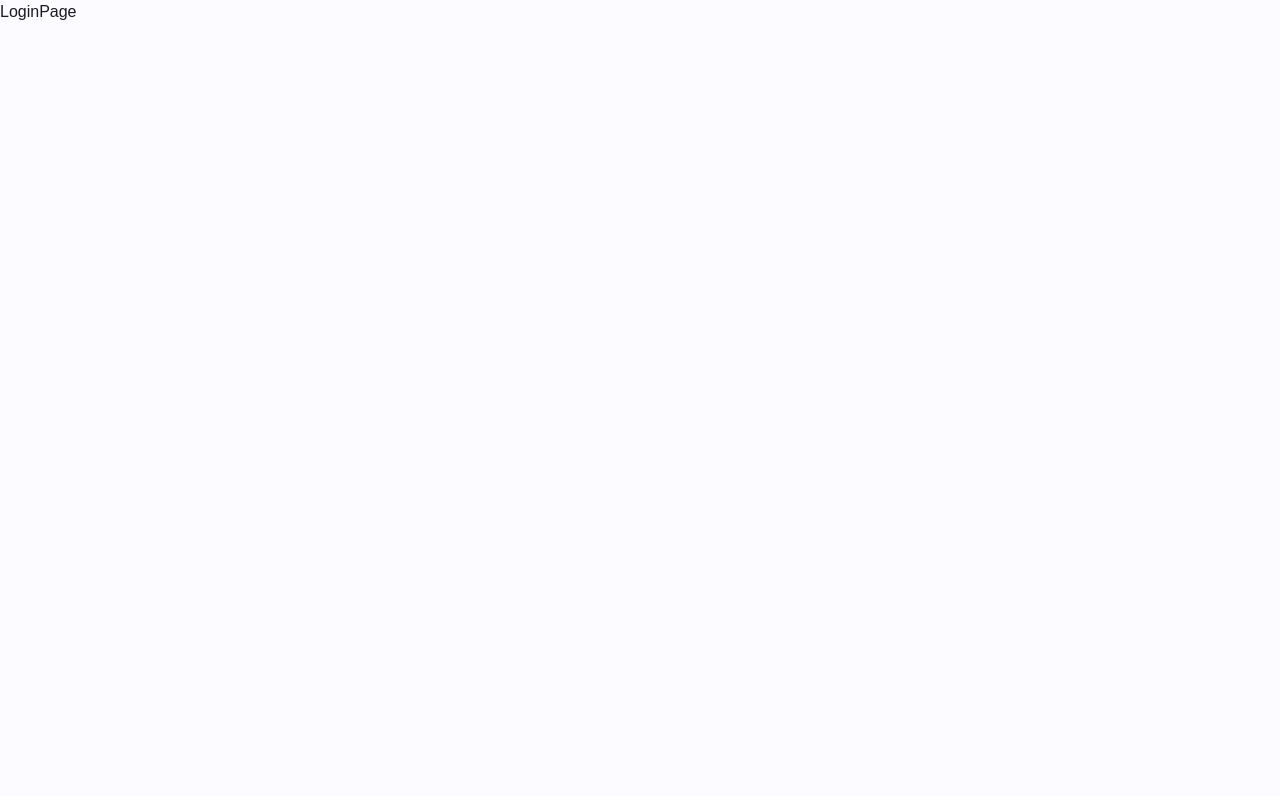
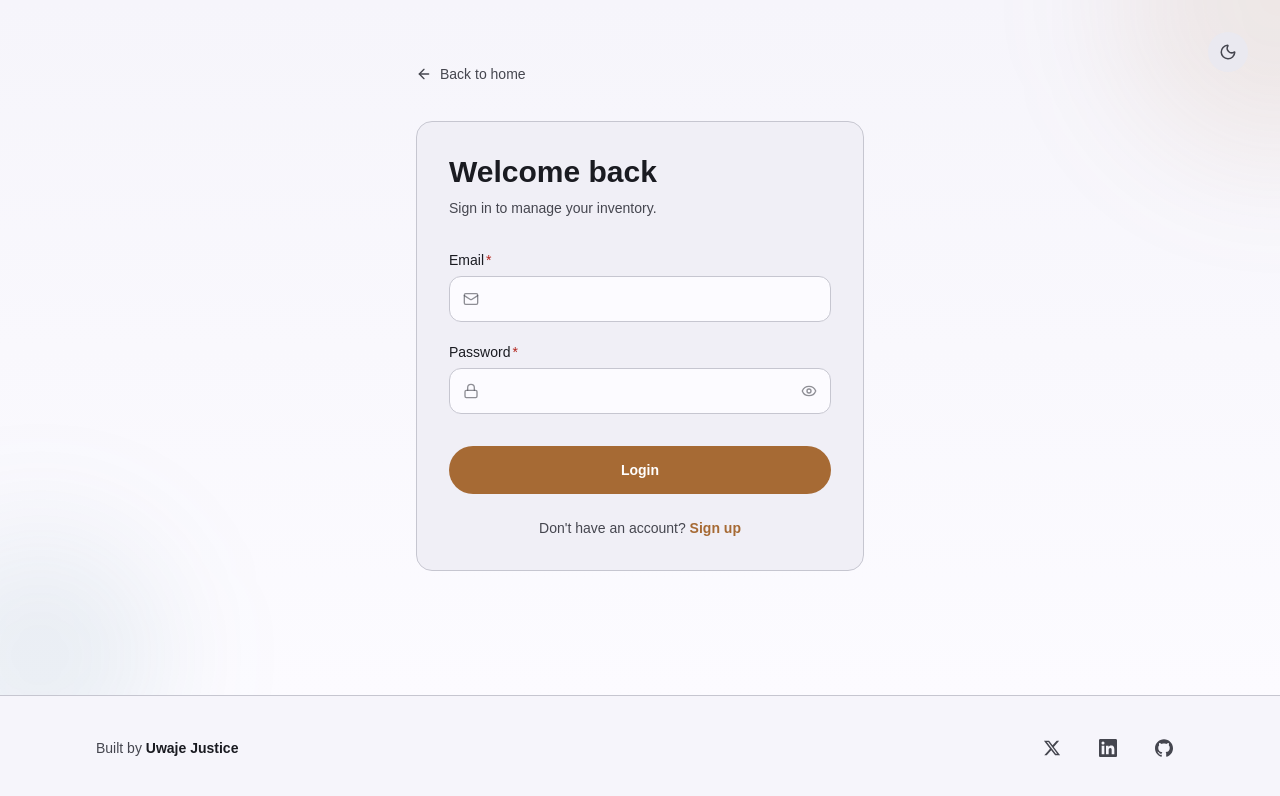
Before and after one commit to uwaje-justice/inventory-app-top, a React (Vite) app in the folder frontend/: page /login in a window 1280 px wide. Shown: the top 796 px of the page. Built offline with nearby package versions, Linux system fonts and the light colour scheme; no server answers.

Commit message:
feat: build login page with form validation, icons, password toggle, and footer

```diff
--- a/frontend/src/pages/LoginPage.jsx
+++ b/frontend/src/pages/LoginPage.jsx
@@ -1,4 +1,171 @@
-const LoginPage = () => {
-  return <div>LoginPage</div>;
-};
-export default LoginPage;
+import { useState } from "react";
+import { Link, useNavigate } from "react-router";
+import { Mail, Lock } from "lucide-react";
+import api from "../api/axios";
+import BackLink from "../components/BackLink";
+import ThemeToggle from "../components/ThemeToggle";
+import FormInput from "../components/FormInput";
+import Footer from "../components/Footer";
+
+const FIELDS = [
+  { name: "email", label: "Email", type: "email", autoComplete: "email", icon: Mail },
+  { name: "password", label: "Password", type: "password", autoComplete: "current-password", icon: Lock },
+];
+
+function validate(values) {
+  const errors = {};
+
+  if (!values.email.trim()) {
+    errors.email = "Email is required";
+  } else if (!/^[^\s@]+@[^\s@]+\.[^\s@]+$/.test(values.email)) {
+    errors.email = "Must be a valid email";
+  }
+
+  if (!values.password) {
+    errors.password = "Password is required";
+  }
+
+  return errors;
+}
+
+export default function LoginPage() {
+  const navigate = useNavigate();
+  const [values, setValues] = useState({ email: "", password: "" });
+  const [errors, setErrors] = useState({});
+  const [apiError, setApiError] = useState("");
+  const [loading, setLoading] = useState(false);
+
+  const handleChange = (e) => {
+    const { name, value } = e.target;
+    setValues((prev) => ({ ...prev, [name]: value }));
+    if (errors[name]) {
+      setErrors((prev) => {
+        const next = { ...prev };
+        delete next[name];
+        return next;
+      });
+    }
+    if (apiError) setApiError("");
+  };
+
+  const handleSubmit = async (e) => {
+    e.preventDefault();
+    setApiError("");
+
+    const validationErrors = validate(values);
+    if (Object.keys(validationErrors).length > 0) {
+      setErrors(validationErrors);
+      const firstErrorField = document.querySelector(
+        `[name="${Object.keys(validationErrors)[0]}"]`,
+      );
+      firstErrorField?.focus();
+      return;
+    }
+
+    setLoading(true);
+    try {
+      const { data } = await api.post("/api/auth/login", {
+        email: values.email.trim(),
+        password: values.password,
+      });
+
+      localStorage.setItem("motiv-token", data.token);
+      navigate("/dashboard");
+    } catch (err) {
+      const message =
+        err.response?.data?.message || "Invalid email or password.";
+      setApiError(message);
+    } finally {
+      setLoading(false);
+    }
+  };
+
+  return (
+    <div className="flex min-h-screen flex-col">
+      <main className="relative flex flex-1 flex-col items-center overflow-hidden bg-gradient-to-b from-surface-container-low to-background px-5 pt-16 pb-16 md:px-8">
+        {/* Decorative gradient orbs */}
+        <div className="pointer-events-none absolute -top-40 -right-40 h-80 w-80 rounded-full bg-primary/10 blur-3xl" aria-hidden="true" />
+        <div className="pointer-events-none absolute -bottom-20 -left-20 h-60 w-60 rounded-full bg-tertiary/10 blur-3xl" aria-hidden="true" />
+
+        {/* Theme toggle */}
+        <div className="absolute top-5 right-5 md:top-8 md:right-8">
+          <ThemeToggle />
+        </div>
+
+        <div className="relative w-full max-w-md animate-slide-up">
+          <div className="mb-8">
+            <BackLink />
+          </div>
+
+          <div className="rounded-2xl border border-outline-variant bg-surface-container p-6 sm:p-8">
+            <h1 className="mb-2 font-heading text-2xl font-bold text-on-surface md:text-3xl">
+              Welcome back
+            </h1>
+            <p className="mb-8 text-sm text-on-surface-variant">
+              Sign in to manage your inventory.
+            </p>
+
+            {apiError && (
+              <div
+                role="alert"
+                className="mb-6 rounded-xl border border-error/30 bg-error-container px-4 py-3 text-sm text-on-error-container animate-slide-up"
+              >
+                {apiError}
+              </div>
+            )}
+
+            <form onSubmit={handleSubmit} noValidate>
+              <fieldset disabled={loading} className="space-y-5 border-none p-0 m-0">
+                <legend className="sr-only">Login form</legend>
+                {FIELDS.map((field, i) => (
+                  <div
+                    key={field.name}
+                    className="animate-slide-up"
+                    style={{ animationDelay: `${(i + 1) * 80}ms` }}
+                  >
+                    <FormInput
+                      {...field}
+                      required
+                      value={values[field.name]}
+                      onChange={handleChange}
+                      error={errors[field.name]}
+                    />
+                  </div>
+                ))}
+              </fieldset>
+
+              <div className="mt-8 animate-slide-up" style={{ animationDelay: "300ms" }}>
+                <button
+                  type="submit"
+                  disabled={loading}
+                  aria-busy={loading}
+                  className="flex w-full items-center justify-center gap-2 rounded-full bg-primary px-8 py-3.5 text-sm font-semibold text-on-primary transition-opacity hover:opacity-90 focus-visible:outline-2 focus-visible:outline-offset-2 focus-visible:outline-primary disabled:cursor-not-allowed disabled:opacity-60"
+                >
+                  {loading ? (
+                    <>
+                      <span className="h-4 w-4 animate-spin rounded-full border-2 border-transparent border-b-on-primary" />
+                      Signing in...
+                    </>
+                  ) : (
+                    "Login"
+                  )}
+                </button>
+              </div>
+            </form>
+
+            <p className="mt-6 text-center text-sm text-on-surface-variant animate-slide-up" style={{ animationDelay: "380ms" }}>
+              Don&apos;t have an account?{" "}
+              <Link
+                to="/register"
+                className="font-semibold text-primary transition-opacity hover:opacity-80"
+              >
+                Sign up
+              </Link>
+            </p>
+          </div>
+        </div>
+      </main>
+      <Footer />
+    </div>
+  );
+}
```
